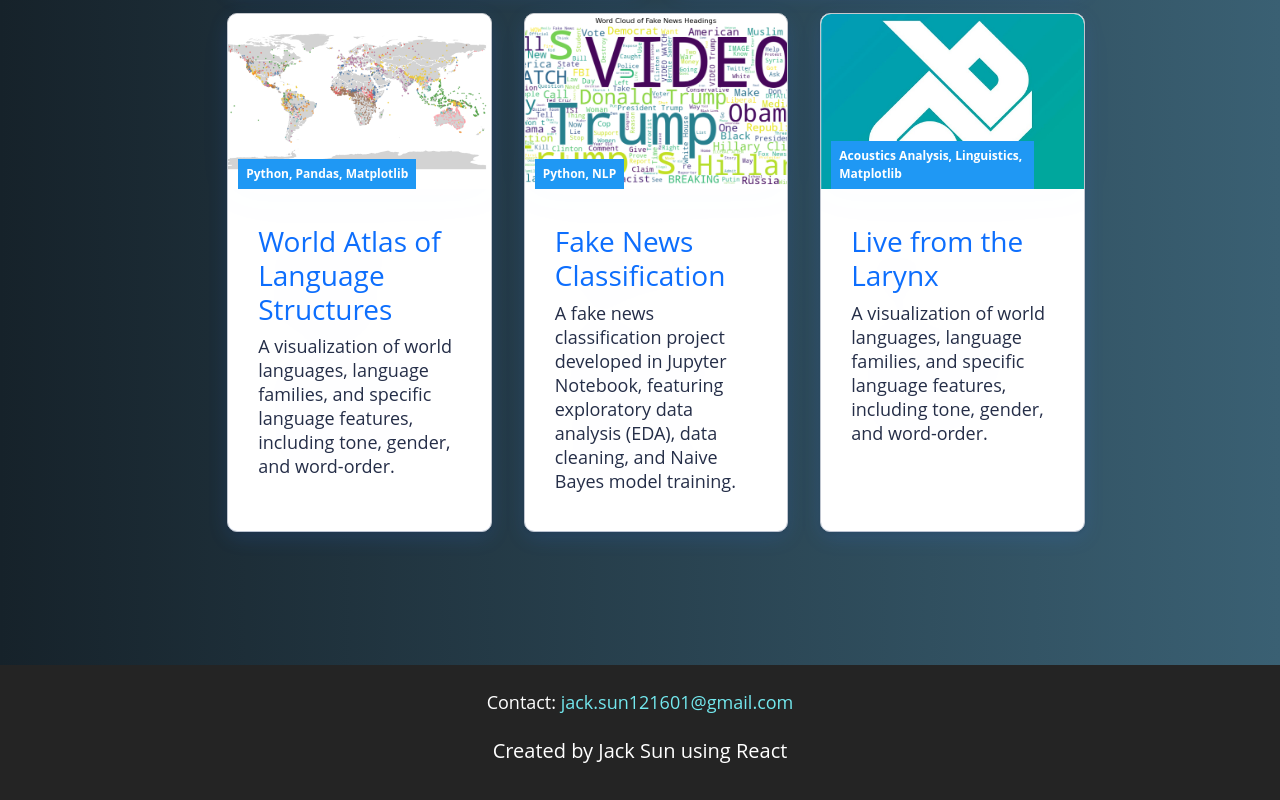
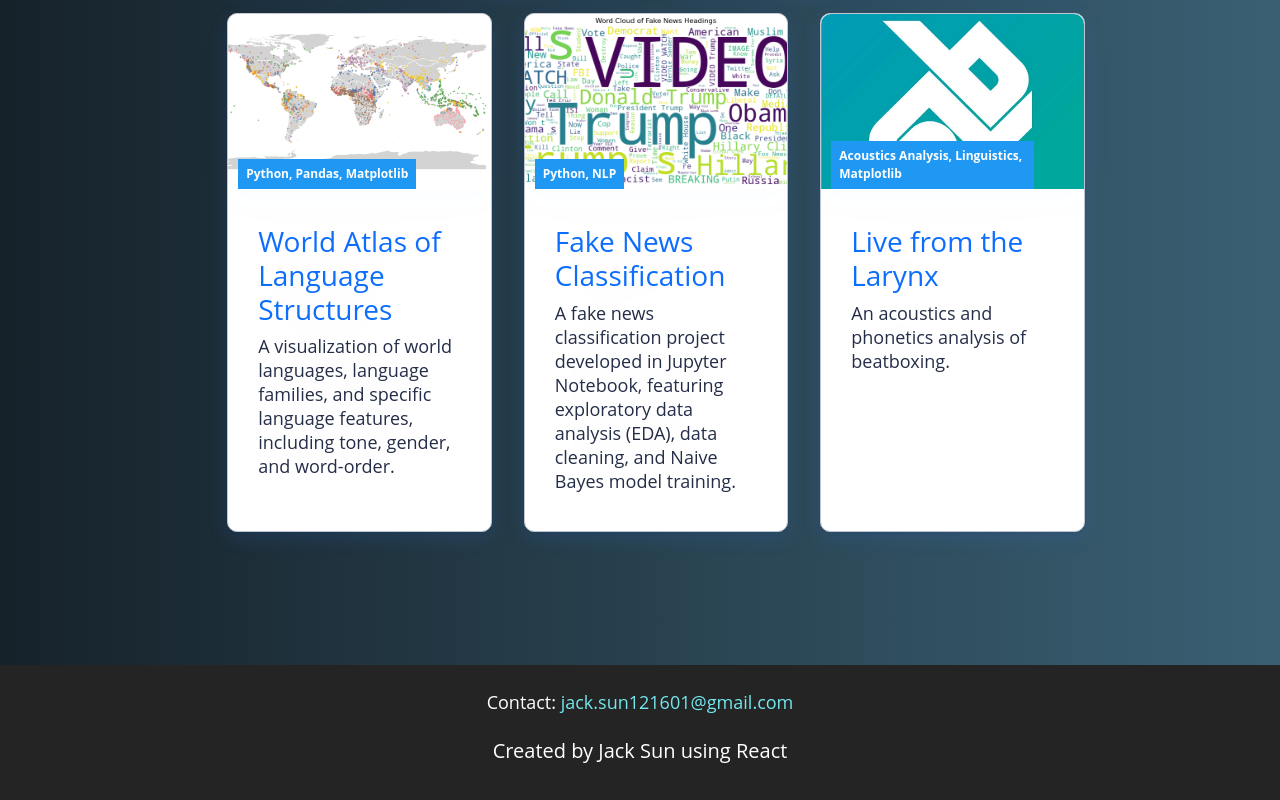
Before and after one commit to JackSun815/personal-website, a React (Create React App) app: page / in a window 1280 px wide. Shown: the part 3956-4756 px from the top of the page. Built offline with nearby package versions, Linux system fonts and the light colour scheme.

Commit message:
Updated Project detail texts

```diff
--- a/src/components/Cards.js
+++ b/src/components/Cards.js
@@ -101,7 +101,7 @@
               data-aos='fade-left'
               src={beatbox}
               heading='Live from the Larynx'
-              text='A visualization of world languages, language families, and specific language features, including tone, gender, and word-order.'
+              text='An acoustics and phonetics analysis of beatboxing.'
               label='Acoustics Analysis, Linguistics, Matplotlib'
               path='/services'
             />
--- a/src/components/ProjectDetails.js
+++ b/src/components/ProjectDetails.js
@@ -11,8 +11,8 @@
     label: 'IOS App',
     github: 'https://github.com/jessxec/Ribbit-443',
     demo: 'https://youtu.be/h1LJRxqDjfE',
-    text: 'Ribbit is an iOS app I developed as part of my senior thesis to help users learn Mandarin tones through interactive pitch visualization and gamified feedback. The app leverages Swift and integrates linguistic insights, such as formants and pitch contours, to offer users real-time feedback on their pronunciation.',
-    details: 'This project required extensive work in Swift, audio processing, and UI/UX design. I built a custom API that performs voice analysis, processing and returning pitch data. The app is  engaging and scalable as it includes themes, customizable sprites, and a reward system. It teaches Chinese from the basics, and lessons are cumulative. Currently, Ribbit features 5 modules, including Foundation Islands, Airport, Cafe, Beach, and Camping with each module offering unique vocabulary and practice scenarios.',
+    text: 'Ribbit is an iOS app I developed as a part of my senior thesis to help second language learners acquire Mandarin tones through interactive pitch visualization and gamified feedback. The app leverages Swift and integrates linguistic insights, such as formants and pitch contours, to offer users real-time feedback on their pronunciation.',
+    details: 'This project required extensive work in Swift, audio processing, and UI/UX design. I built a custom API that performs voice analysis, processing and returning pitch data. The app is engaging and scalable as it includes themes, customizable sprites, and a reward system. It teaches Chinese from the basics, and each lesson is cumulative. Currently, Ribbit features 5 modules, including Foundation Islands, Airport, Cafe, Beach, and Camping with each module offering unique vocabulary and practice scenarios.',
     screenshots: [
       `${process.env.PUBLIC_URL}/images/ribbit-1.png`,
       `${process.env.PUBLIC_URL}/images/ribbit-2.png`,
--- a/src/components/pages/Resume.js
+++ b/src/components/pages/Resume.js
@@ -16,7 +16,6 @@
       <iframe
         src={require('../../files/Jack-Sun-Resume.pdf')}
         className="resume-pdf"
-        frameBorder="0"
         title="Resume"
       ></iframe>
     </div>
```
Also changed, not shown: src/App.js (line endings or trailing spaces), 2 other files (tests, documents, lock files or other folders).
